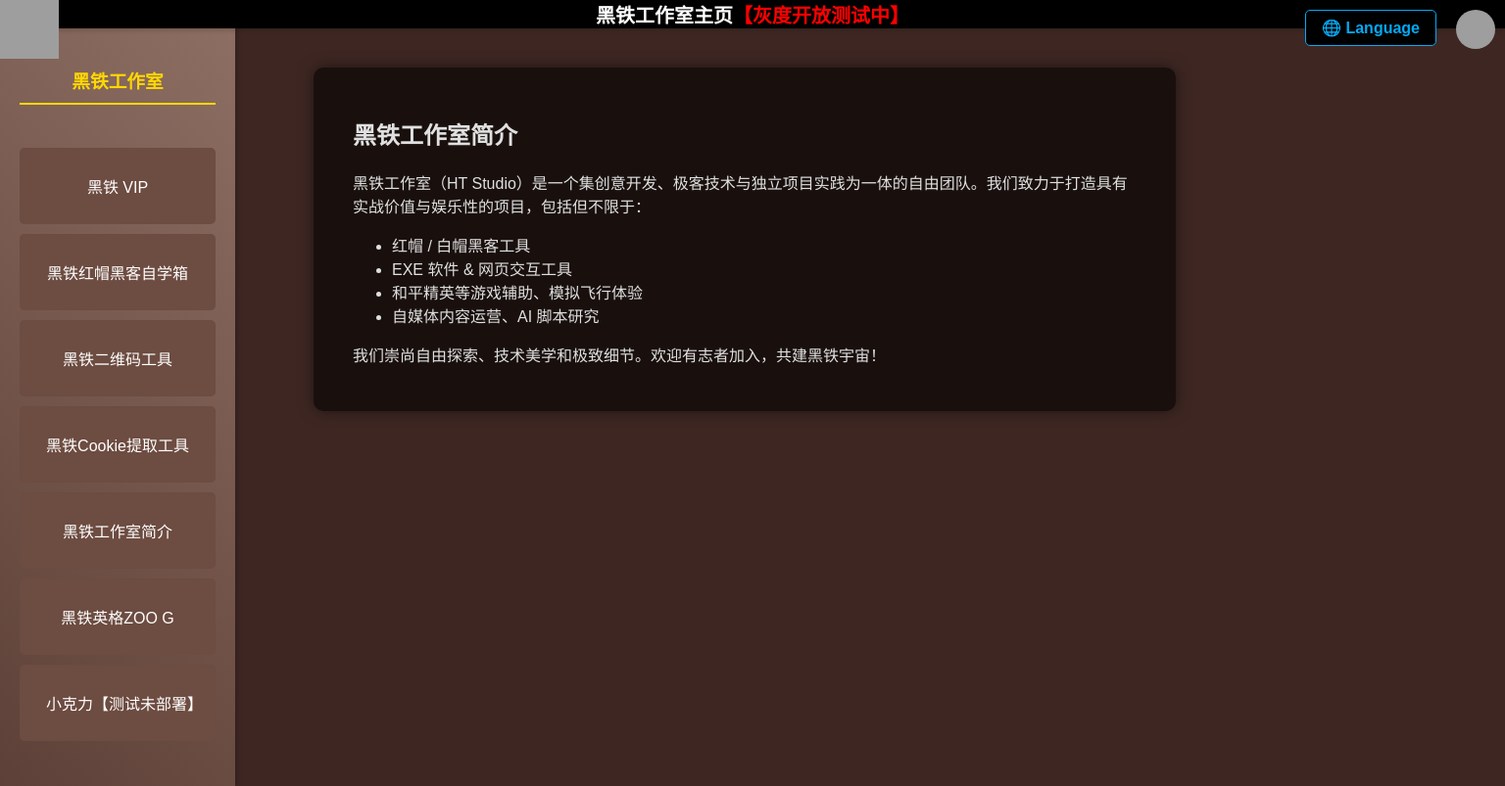
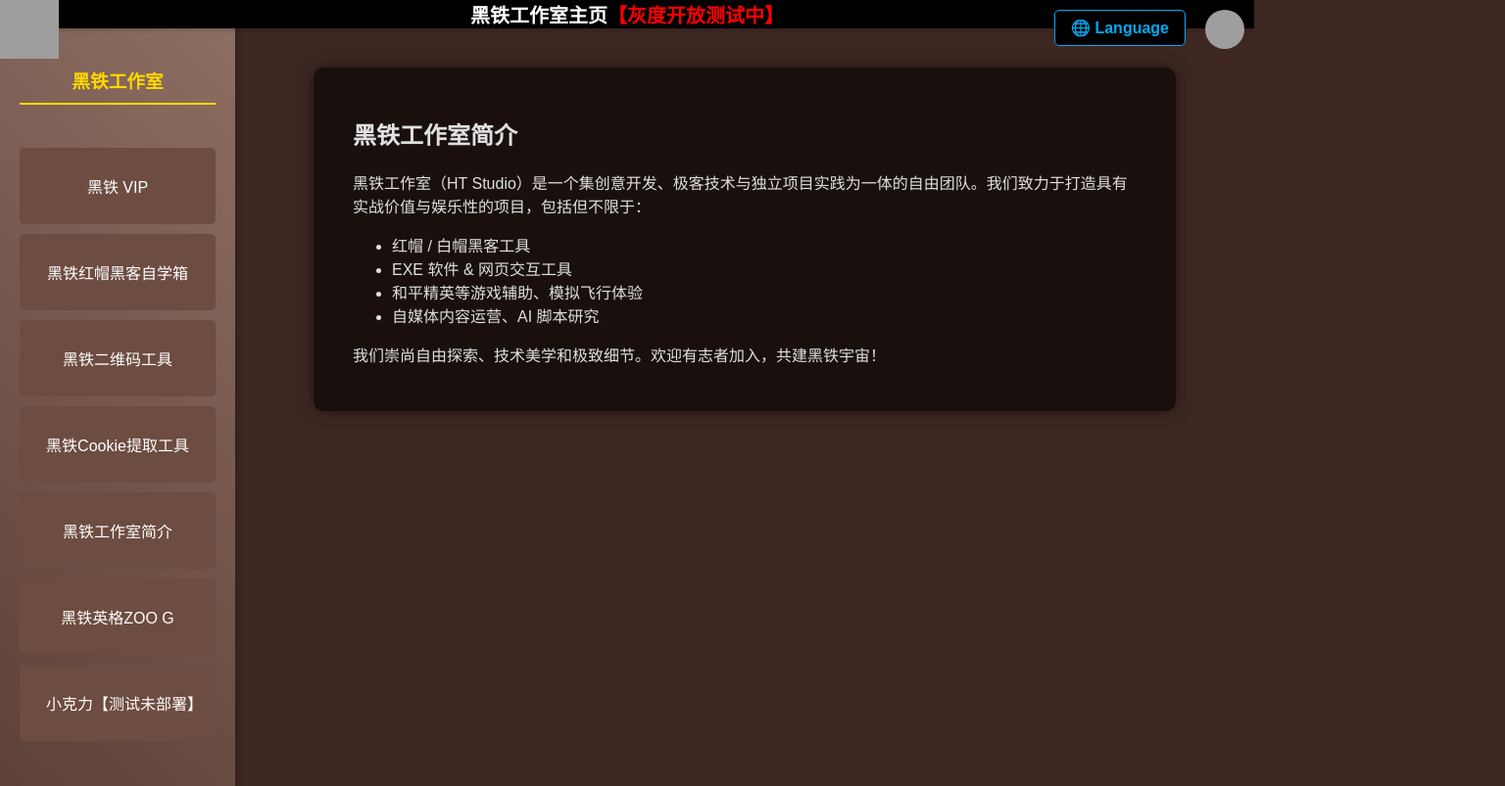
Before and after one commit to HTcB-12C7/-htgov-, a plain HTML site: page intro.html in a window 1280 px wide. Shown: the whole page at 98% size, 1536 px wide, since content can reach past the window. Drawn offline with Linux system fonts and the light colour scheme; grey boxes are pictures that could not be loaded.

Commit message:
Update htgov.css

```diff
--- a/css/htgov.css
+++ b/css/htgov.css
@@ -11,7 +11,9 @@ body {
 
 .header {
     position: relative;
-    width: 120%;
+ /* width: 120%; */
+    width: 1600px;       /* 改为固定像素值 */
+    max-width: 100%;     /* 添加此限制防止溢出 */
     height: 60px;
     background: black;
     display: flex;
```
